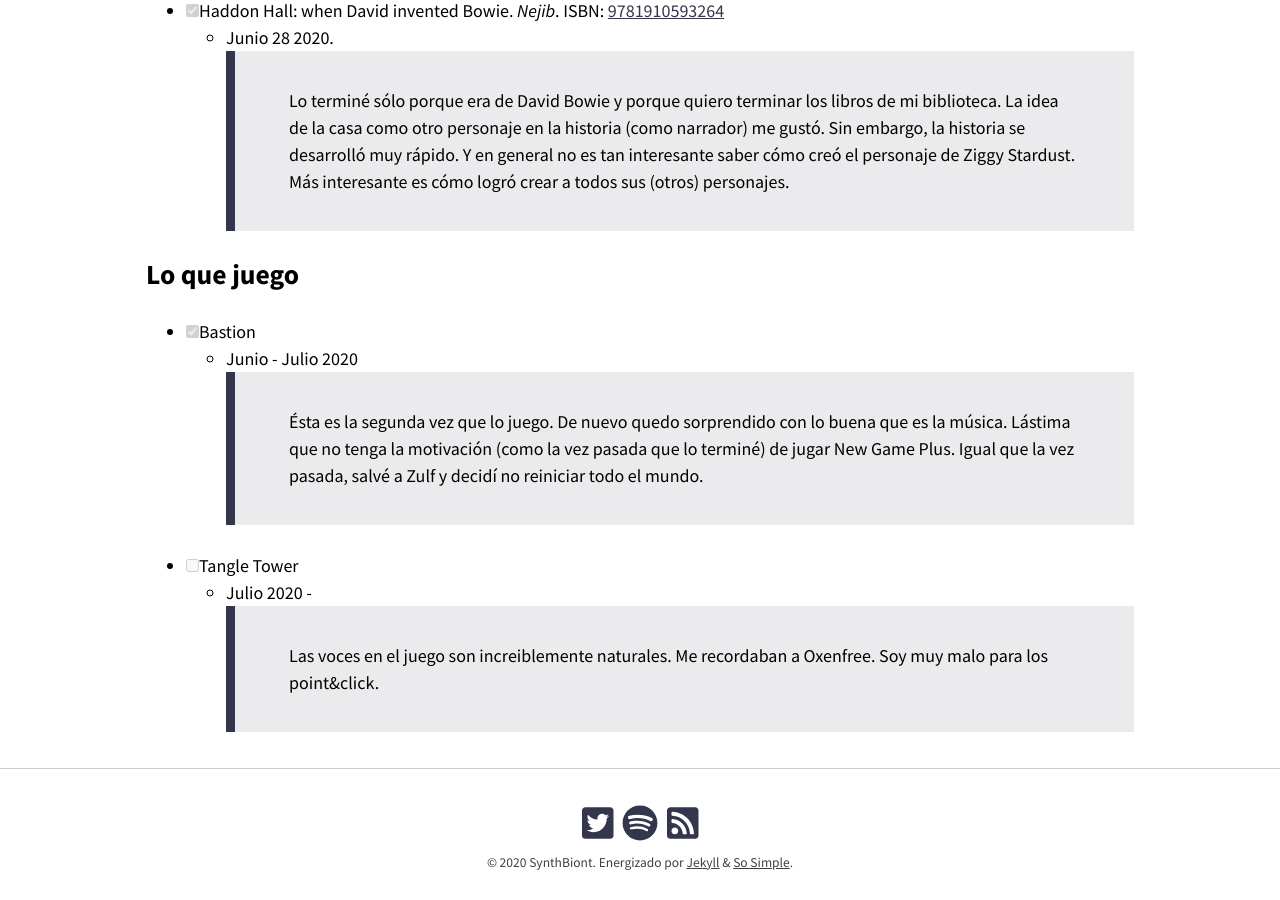
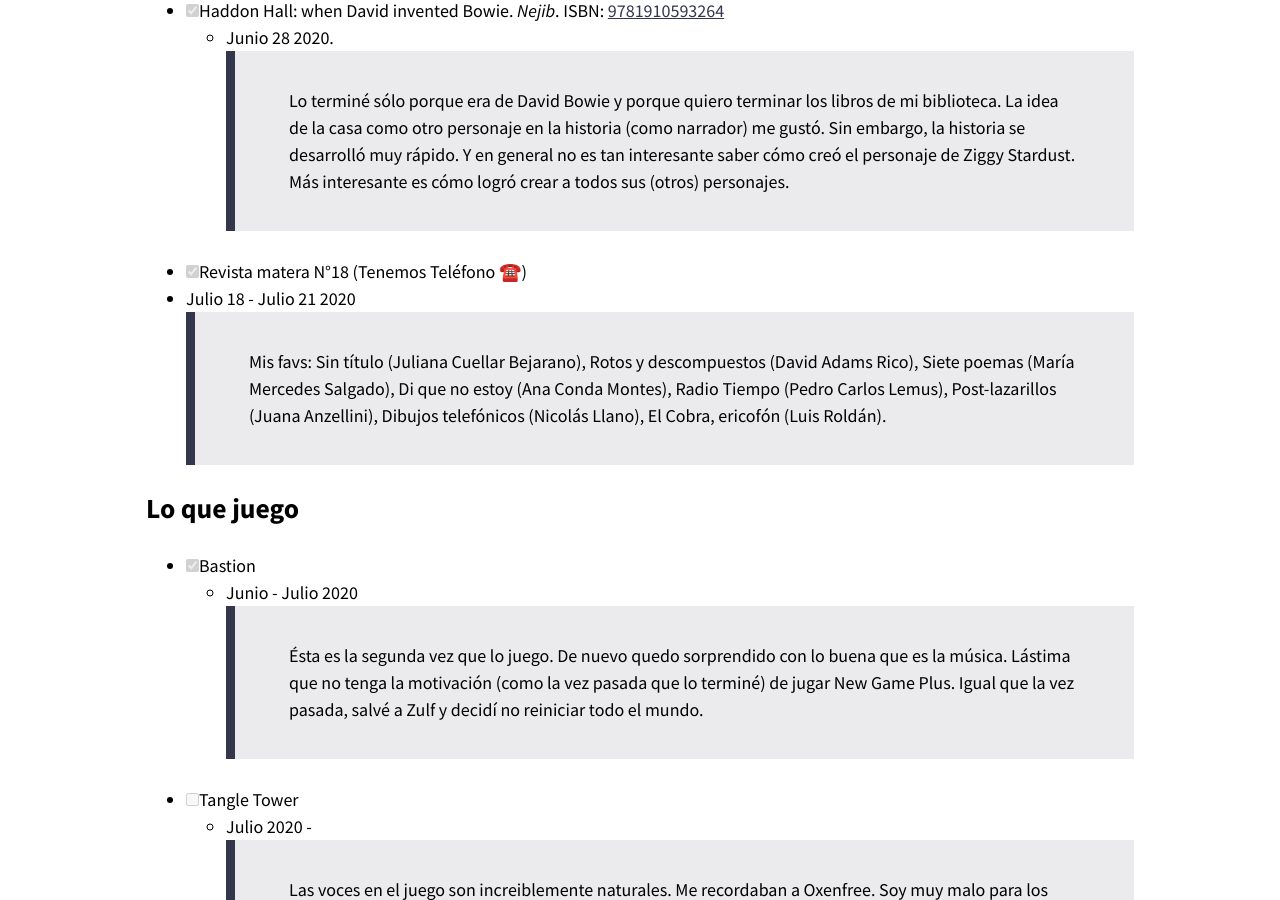
Before and after one commit to synthbiont/synthbiont.github.io, a Jekyll site: the page built from leo.md, in a window 1280 px wide and 900 px high, scrolled down 633 px. Built offline with Jekyll 4.4.1, drawn with Linux system fonts in a browser that asks for light colours; nearby versions of some CDN libraries; emoji names are drawn with the system emoji font.

Commit message:
Edited Note

```diff
--- a/leo.md
+++ b/leo.md
@@ -18,6 +18,10 @@ permalink: /leo/
   - Junio 28 2020.
     > Lo terminé sólo porque era de David Bowie y porque quiero terminar los libros de mi biblioteca. La idea de la casa como otro personaje en la historia (como narrador) me gustó. Sin embargo, la historia se desarrolló muy rápido. Y en general no es tan interesante saber cómo creó el personaje de Ziggy Stardust. Más interesante es cómo logró crear a todos sus (otros) personajes.
 
+- [x] Revista matera N°18 (Tenemos Teléfono :telephone:)
+ -  Julio 18 - Julio 21 2020
+    >  Mis favs: Sin título (Juliana Cuellar Bejarano), Rotos y descompuestos (David Adams Rico), Siete poemas (María Mercedes Salgado), Di que no estoy (Ana Conda Montes), Radio Tiempo (Pedro Carlos Lemus), Post-lazarillos (Juana Anzellini), Dibujos telefónicos (Nicolás Llano), El Cobra, ericofón (Luis Roldán).
+
 ## Lo que juego
 
 - [x] Bastion
```
Also changed, not shown: other parts of leo.md (+1 -1 lines).
